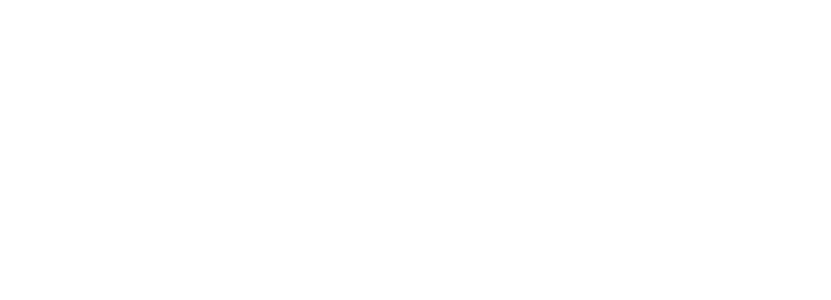
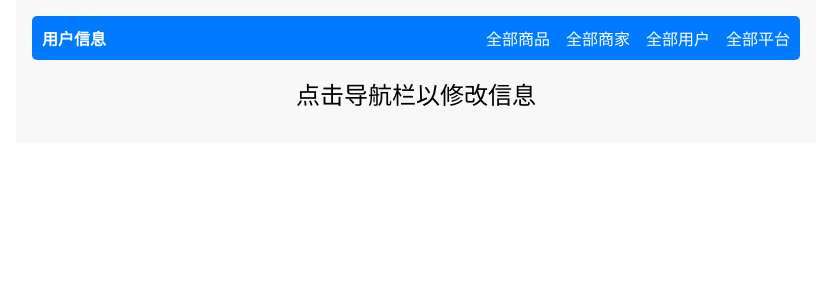
Before and after one commit to Suzyyy207/price-comparison-system, a Vue app in the folder front-end/Price-Check/: page /manager_web in a window 1280 px wide. Before the commit this address had no page. Shown: the top 300 px of the page, without its empty margins (224-1055 px from the left). Built offline with nearby package versions, Linux system fonts and the light colour scheme.

Commit message:
manager home added

```diff
--- /dev/null
+++ b/front-end/Price-Check/src/components/trivial/manager_nav.vue
@@ -0,0 +1,21 @@
+<template>
+    <div class="user-info">用户信息</div>
+    <div class="nav-links">
+        <router-link to="/all_products">全部商品</router-link>
+        <router-link to="/all_sellers">全部商家</router-link>
+        <router-link to="/all_users">全部用户</router-link>
+        <router-link to="/all_platforms">全部平台</router-link>
+    </div>
+</template>
+
+<style scoped>
+  .user-info {
+    font-weight: bold;
+  }
+
+  .nav-links a {
+    margin-left: 16px;
+    text-decoration: none;
+    color: #fff;
+  }
+</style>
--- a/front-end/Price-Check/src/router/index.js
+++ b/front-end/Price-Check/src/router/index.js
@@ -10,6 +10,7 @@
 import seller_profile from '../views/seller_web/seller_profile.vue'
 import edit_product from '../views/change_info/product_info.vue'
 import product_detail from '../views/user_web/product_show.vue'
+import manager_home from '../views/manager_web/manager_home.vue'
 
 const router = createRouter({
   history: createWebHistory(import.meta.env.BASE_URL),
@@ -17,7 +18,7 @@
     {
       path: '/',
       name: 'home',
-      component: product_detail
+      component: manager_home
     },
     {
       path: '/user_web',
@@ -64,7 +65,38 @@
       path: '/product_detail',
       name: 'product_detail',
       component: product_detail
+    },
+    {
+      //管理员主页
+      path: '/manager_web',
+      name: 'manager_web',
+      component: manager_home
+    },
+    {
+      //显示全部商品，管理员用
+      path: '/all_products',
+      name: 'all_products',
+      component: product_detail //改
+    },
+    {
+      //显示全部用户，管理员用
+      path: '/all_users',
+      name: 'all_users',
+      component: product_detail //改
+    },
+    {
+      //显示全部商家，管理员用
+      path: '/all_sellers',
+      name: 'all_sellers',
+      component: product_detail //改
+    },
+    {
+      //显示全部平台，管理员用
+      path: '/all_platforms',
+      name: 'all_platforms',
+      component: product_detail //改
     }
+
     /*{
       path: '/about',
       name: 'about',
--- /dev/null
+++ b/front-end/Price-Check/src/views/manager_web/manager_home.vue
@@ -0,0 +1,79 @@
+<script setup>
+import top_nav from '../../components/trivial/manager_nav.vue'
+</script>
+
+<template>
+  <div class="home-page">
+    <!-- 顶部导航栏 -->
+    <div class="top-nav">
+        <top_nav></top_nav>
+    </div>
+
+    <!-- 搜索框 -->
+    <div class="search-bar">
+      <h2> 点击导航栏以修改信息 </h2>
+    </div>
+
+  </div>
+</template>
+
+
+<script>
+
+export default {
+
+  data() {
+    return {
+    };
+  }
+};
+
+
+
+</script>
+
+<style scoped>
+/* 在这里添加组件的样式 */
+.home-page {
+  max-width: 800px;
+  margin: auto;
+  padding: 16px;
+  background-color: #f8f8f8; /* 背景色 */
+}
+
+.top-nav {
+  display: flex;
+  justify-content: space-between;
+  align-items: center;
+  background-color: #007bff; /* 顶部导航栏背景色 */
+  color: #fff; /* 文字颜色 */
+  padding: 10px;
+  border-radius: 5px;
+  margin-bottom: 16px;
+}
+
+
+.search-bar {
+  display: flex;
+  justify-content: center;
+  align-items: center;
+  margin-bottom: 16px;
+}
+
+input {
+  padding: 8px;
+}
+
+button {
+  padding: 8px 12px;
+  background-color: #007bff;
+  color: #fff;
+  border: none;
+  cursor: pointer;
+}
+
+.product-list {
+  justify-content: space-between;
+  width: 100%;
+}
+</style>
```
